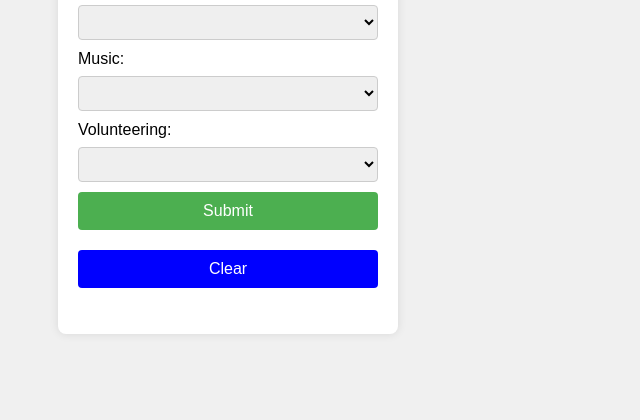
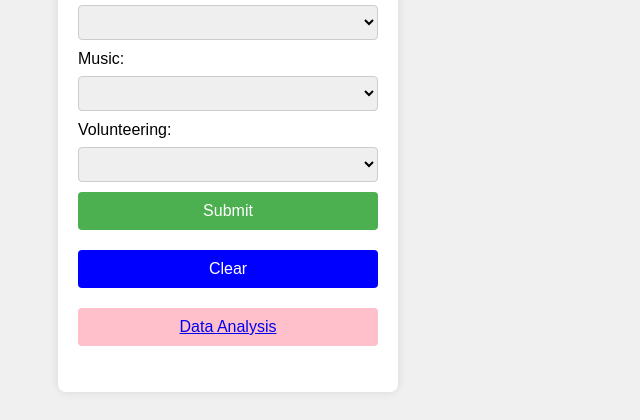
Before and after one commit to ChuckErol/student_performance_predictive_analysis, a Flask app: page / in a window 1280 px wide. Shown: the part 772-1192 px from the top of the page, without its empty margins (0-640 px from the left). Before the commit the page ends 1106 px from the top, so only its background shows below. Run offline with Flask 3, Linux system fonts and the light colour scheme.

Commit message:
created tableau button

```diff
--- a/templates/index.html
+++ b/templates/index.html
@@ -66,8 +66,27 @@
             font-size: 16px;
         }
 
+        #tableau {
+            padding: 10px 20px;
+            margin-top: 20px;
+            background-color: pink;
+            color: white;
+            border: none;
+            border-radius: 4px;
+            cursor: pointer;
+            font-size: 16px;
+        }
+
         button[type="submit"]:hover {
-            background-color: #45a049;
+            background-color: #04f811;
+        }
+
+        button[type="button"]:hover {
+            background-color: #11c2ea;
+        }
+
+        #tableau:hover {
+            background-color: #ea11b4;
         }
 
         #error-message {
@@ -168,6 +187,7 @@
 
             <button type="submit">Submit</button>
             <button type="button" onclick="clearForm()">Clear</button>
+            <button id="tableau"><a href="https://public.tableau.com/app/profile/chris.kilkes/viz/Project4EDAVisualizations_071824/EthnicityBreakdown" target="_blank">Data Analysis</a></button>
             <p id="error-message"></p>
         </form>
     </div>
```
